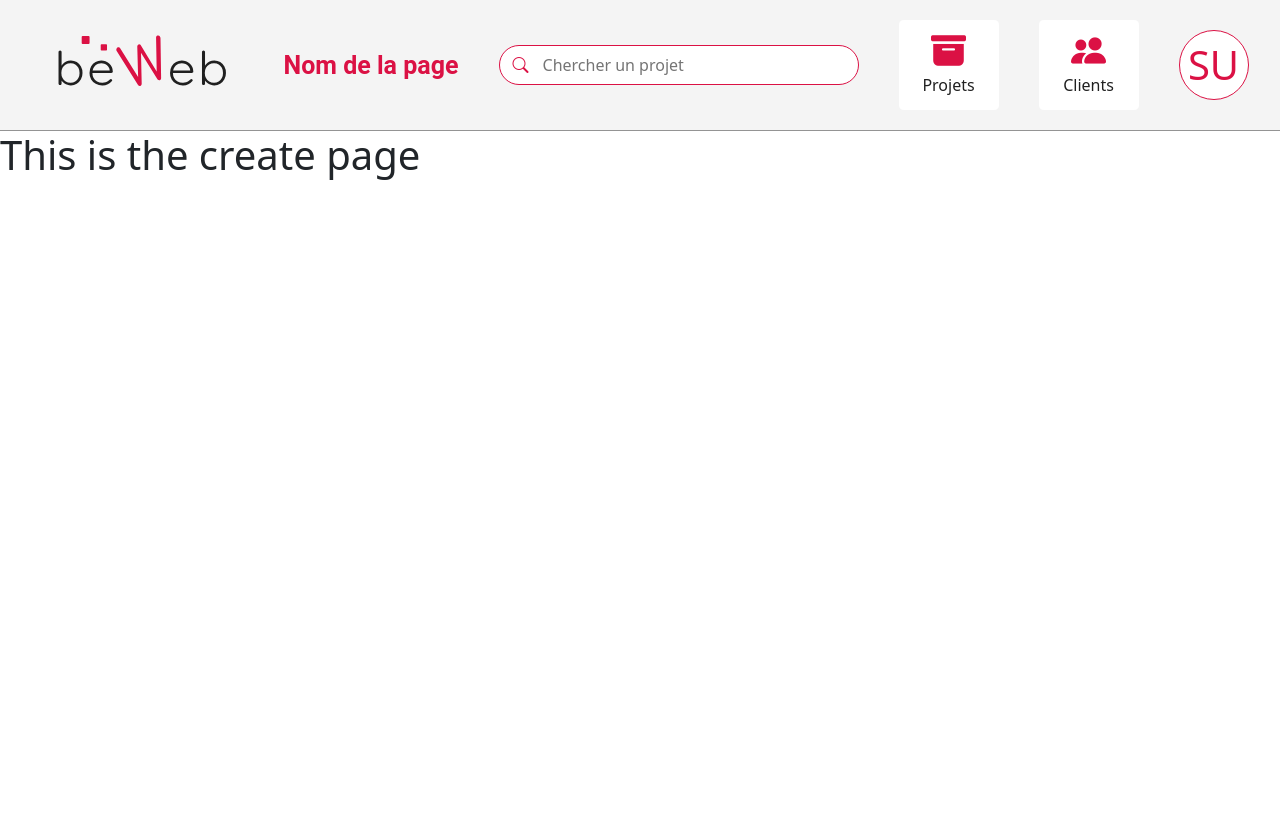
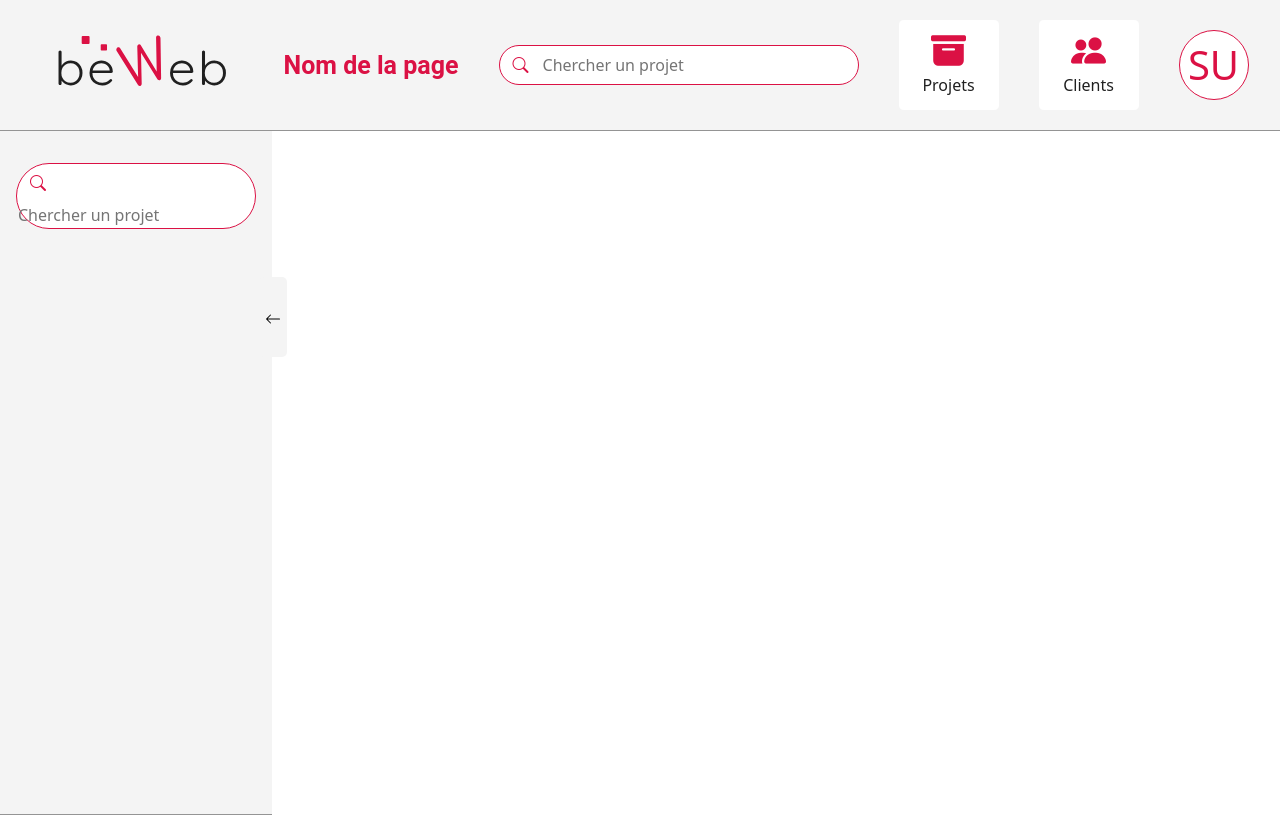
Before and after one commit to jchris3434/cms-front, a React (Create React App) app: page /createPage in a window 1280 px wide. Built offline with nearby package versions, Linux system fonts and the light colour scheme.

Commit message:
side bar components +routing

```diff
--- a/src/pages/CreatePage.js
+++ b/src/pages/CreatePage.js
@@ -1,7 +1,13 @@
+import React, { useState } from 'react';
+import SidebarLeftWidgets from '../shared/component/SidebarLeftWidgets';
+import getDarkModeFromLocalStorage from '../shared/getDarkModeFromLocalStorage'
+
 function CreatePage() {
+  const [isdarkmode, setDarkMode] = useState(getDarkModeFromLocalStorage());
+
     return (
       <div>
-        <h1>This is the create page</h1>
+        <SidebarLeftWidgets isDarkMode={isdarkmode}/>
       </div>
     );
   }
--- /dev/null
+++ b/src/shared/component/SidebarLeftWidgets.css
@@ -0,0 +1,65 @@
+.sidebar-left {
+    display: flex;
+    flex-direction: column;
+    align-items: flex-start;
+    width: 17rem;
+    height: 85.5vh;
+    background-color: var(--LTWhiteDarker);
+    color: var(--LTBlack);
+    transition: width 0.3s ease-in-out;
+}
+
+.sidebar-left.light-mode {
+    background-color: var(--LTWhiteDarker);
+    border-bottom: 0.063rem solid var(--LTGray);
+}
+
+.sidebar-left.dark-mode {
+    background-color: var(--DTBlack);
+    border-bottom: 0.063rem solid var(--DTLightGray);
+}
+
+.button-container {
+    margin-left: 16.2rem;
+    transition: margin-left 0.3s ease-in-out;
+}
+
+.toggle-btn {
+    margin-top: 3rem;
+    height: 5rem;
+    background-color: var(--LTWhiteDarker);
+    border: none;
+    border-radius: 5px;
+    transition: color 0.3s ease-in-out, color 0.3s ease-in-out;
+}
+
+.toggle-btn.dark-mode{
+    background-color: var(--DTBlack);
+    color: white;
+}
+
+.sidebar-left.classClose {
+    width: 0;
+    height: 85.5vh;
+}
+
+.search-widgets-container.classClose {
+    opacity: 0;
+}
+
+.button-container.classClose {
+    margin-left: 0;
+}
+
+.sidebar-left.classClose .pages-list,
+.sidebar-left.classClose .pages-list-title {
+    opacity: 0;
+}
+
+.search-widgets-container {
+    display: flex;
+    width: 100%;
+    margin-top: 2rem;
+    align-items: center;
+    justify-content: center;
+}
--- /dev/null
+++ b/src/shared/component/SidebarLeftWidgets.js
@@ -0,0 +1,34 @@
+import React, { useState } from 'react';
+import './SidebarLeftWidgets.css';
+import PropTypes from 'prop-types';
+import { BsArrowLeft, BsArrowRight } from 'react-icons/bs';
+import SearchBar from '../generic/SearchBar.js';
+
+const SidebarLeftWidgets = ({ isDarkMode }) => {
+    const [isOpen, setIsOpen] = useState(true);
+    const [contentDisplay, setContentDisplay] = useState('');
+
+    const toggleSidebar = () => {
+        setIsOpen(!isOpen);
+        setContentDisplay(isOpen ? 'classClose' : '');
+    };
+
+    return (
+        <div className={`sidebar-left ${contentDisplay} ${isDarkMode ? 'dark-mode' : 'light-mode'}`}>
+            <div className={`search-widgets-container ${contentDisplay}`}>
+                <SearchBar className={`search-widgets ${contentDisplay}`} isDarkMode={isDarkMode} customWidth="15rem"/>
+            </div>
+            <div className={`button-container ${contentDisplay}`}>
+                <button className={`toggle-btn ${isDarkMode ? 'dark-mode' : ''}`} onClick={toggleSidebar}>
+                    {isOpen ? <BsArrowLeft /> : <BsArrowRight />}
+                </button>
+            </div>
+        </div>
+    );
+};
+
+SidebarLeftWidgets.propTypes = {
+    isDarkMode: PropTypes.bool.isRequired
+};
+
+export default SidebarLeftWidgets;
```
Also changed, not shown: src/shared/generic/SearchBar.css (line endings or trailing spaces).
